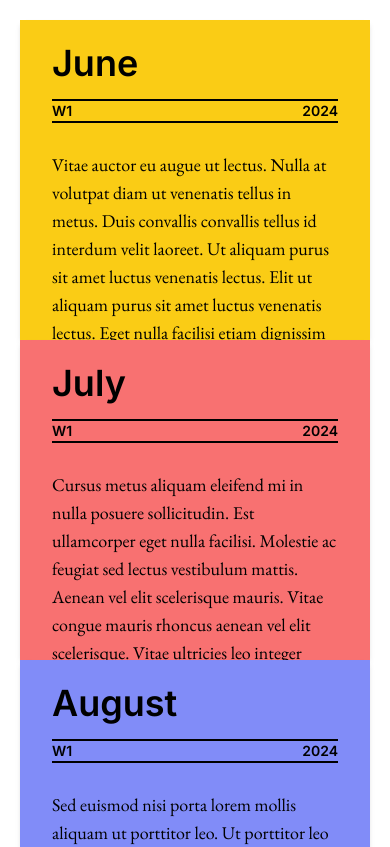
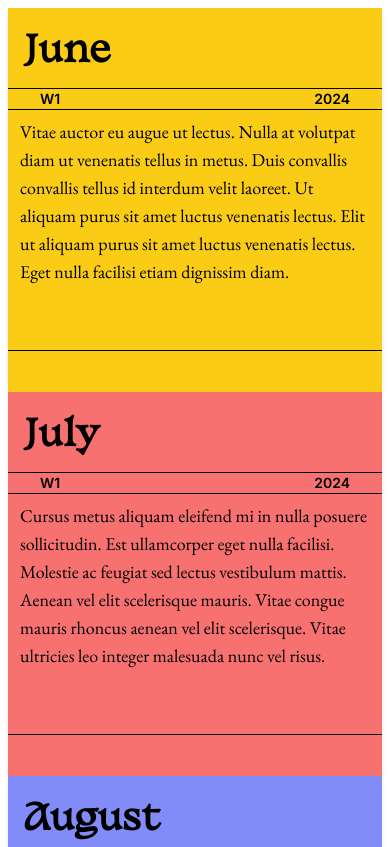
Before and after one commit to phukon/now, a Next.js app: page / in a window 390 px wide. Shown: the top 847 px of the page. Built offline with nearby package versions, Linux system fonts and the light colour scheme.

Commit message:
feat(ui): make dimensions responsive and add a custom font

```diff
--- a/src/app/globals.css
+++ b/src/app/globals.css
@@ -36,3 +36,7 @@ body {
 .--local-ebgaramond {
   font-family: var(--local-ebgaramond);
 }
+
+.--local-basteleur {
+  font-family: var(--local-basteleur);
+}
--- a/src/app/layout.tsx
+++ b/src/app/layout.tsx
@@ -1,7 +1,7 @@
 import type { Metadata } from "next";
 import { Inter } from "next/font/google";
 import "./globals.css";
-import { localEbgaramond } from "@/fonts/fonts";
+import { localEbgaramond, localBasteleur } from "@/fonts/fonts";
 
 const inter = Inter({ subsets: ["latin"] });
 
@@ -17,7 +17,7 @@ export default function RootLayout({
 }>) {
   return (
     <html lang="en">
-      <body className={`${inter.className} ${localEbgaramond.variable}`}>{children}</body>
+      <body className={`${inter.className} ${localEbgaramond.variable} ${localBasteleur.variable}`}>{children}</body>
     </html>
   );
 }
--- a/src/components/calendar/month/month-card.tsx
+++ b/src/components/calendar/month/month-card.tsx
@@ -8,20 +8,20 @@ interface MonthProps {
 
 const MonthCard = ({ month, body, color }: MonthProps) => {
   const className = twMerge(
-    "bg-[#e36042] flex hover:shadow-md transition-all duration-300 hover:scale-105 flex-col col-span-1 px-8 py-5 w-full h-[20rem] overflow-hidden shadow-md",
+    "bg-[#e36042] flex hover:shadow-md transition-all duration-300 hover:scale-105 flex-col col-span-1 py-5 w-full h-[24rem] md:h-[calc(100%)] overflow-hidden shadow-md",
     color
   );
   return (
     <div className={className}>
-      <h1 className="text-4xl mt-[calc(1%)] font-semibold mb-4 text-left w-full ">{month}</h1>
-      <div className=" border-b border-t w-full h-[4px] border-black " />
+      <h1 className="text-4xl mt-[calc(1%)] font-semibold mb-4 text-left w-full --local-basteleur ml-4">{month}</h1>
+      <div className=" border-b w-full  border-black " />
 
-      <div className=" flex flex-row justify-between items text-sm text-black">
+      <div className=" flex flex-row justify-between text-sm mx-8 text-black">
         <div className="border-black font-semibold">W1</div>
         <div className="border-black font-semibold">2024</div>
       </div>
 
-      <div className=" border-b border-t w-full h-[4px] border-black" />
+      <div className=" border-b w-full  border-black " />
 
       {/* box 2 */}
       {/* <div className="flex  gap-40 py-4 flex-row text-black">
@@ -31,10 +31,10 @@ const MonthCard = ({ month, body, color }: MonthProps) => {
 
       {/* <div className=" border-b border-t w-full h-[4px] border-black" /> */}
 
-      <div className="mb-6 text-black h-[15rem]">
-        <p className="text-lg mt-7 --local-ebgaramond">{body}</p>
+      <div className="px-3 text-black h-[15rem]">
+        <p className="text-lg mt-2 --local-ebgaramond">{body}</p>
       </div>
-      <div className=" border-b border-t w-full h-[4px] border-black mt-2" />
+      <div className=" border-b w-full  border-black " />
     </div>
   );
 };
--- a/src/components/calendar/year/year.tsx
+++ b/src/components/calendar/year/year.tsx
@@ -55,7 +55,7 @@ const monthData = [
 
 const Year = () => {
   return (
-    <div className="bg-white p-5 lg:px-40 lg:py-12">
+    <div className="bg-white p-2 md:px-[calc(2%)] lg:px-[calc(8%)] lg:py-12">
       <div className=" flex flex-col md:grid md:grid-cols-3 gap-0">
         {monthData.map((m, index) => (
           <MonthCard key={index} month={m.month} color={m.color} body={m.body} />
--- a/src/fonts/fonts.ts
+++ b/src/fonts/fonts.ts
@@ -6,3 +6,8 @@ export const localEbgaramond = localFont({
   src: "./EBGaramond-VariableFont_wght.ttf",
   variable: "--local-ebgaramond",
 });
+
+export const localBasteleur = localFont({
+  src: "./Basteleur-Moonlight.ttf",
+  variable: "--local-basteleur",
+});
```
Also changed, not shown: src/fonts/Basteleur-Moonlight.ttf (added), 1 other file (tests, documents, lock files or other folders).
